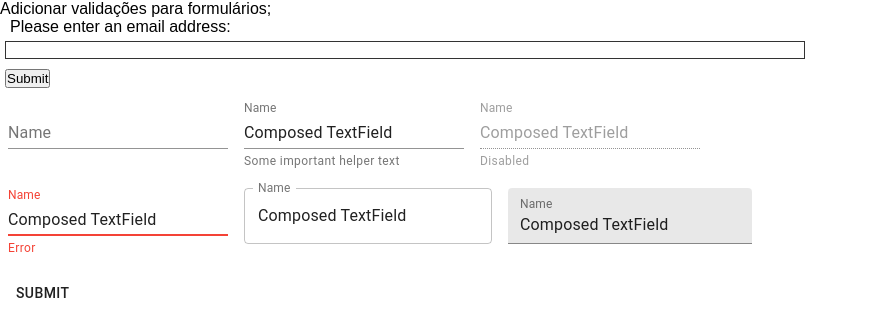
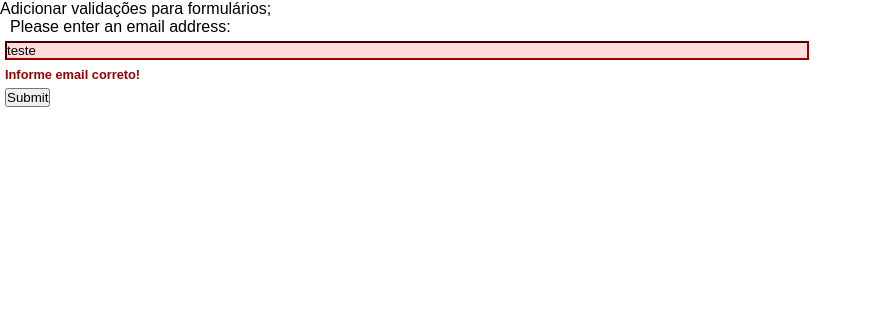
Before and after one commit to olimpiossdx/hooks-customizados, a React (Create React App) app: page / in a window 1280 px wide. Shown: the top 336 px of the page, without its empty margins (0-872 px from the left). Built offline with nearby package versions, Linux system fonts and the light colour scheme.

Commit message:
Adicionando initial validate

```diff
--- a/src/form/inputBase3/index.tsx
+++ b/src/form/inputBase3/index.tsx
@@ -3,10 +3,15 @@ import './styles.css';
 
 const emailRegExp = /(?:[a-z0-9!#$%&'*+/=?^_`{|}~-]+(?:\.[a-z0-9!#$%&'*+/=?^_`{|}~-]+)*|"(?:[\x01-\x08\x0b\x0c\x0e-\x1f\x21\x23-\x5b\x5d-\x7f]|\\[\x01-\x09\x0b\x0c\x0e-\x7f])*")@(?:(?:[a-z0-9](?:[a-z0-9-]*[a-z0-9])?\.)+[a-z0-9](?:[a-z0-9-]*[a-z0-9])?|\[(?:(?:25[0-5]|2[0-4][0-9]|[01]?[0-9][0-9]?)\.){3}(?:25[0-5]|2[0-4][0-9]|[01]?[0-9][0-9]?|[a-z0-9-]*[a-z0-9]:(?:[\x01-\x08\x0b\x0c\x0e-\x1f\x21-\x5a\x53-\x7f]|\\[\x01-\x09\x0b\x0c\x0e-\x7f])+)\])/
 
-function InputField3() {
-  const emailRef = useRef() as React.RefObject<HTMLInputElement>;
+type InputProps = {
+  value?: string;
+};
+
+const InputField3: React.FC<InputProps> = ({
+  value
+}) => {
+  const emailRef = useRef({ defaultValue: value }) as React.RefObject<HTMLInputElement>;
   const formRef = useRef() as React.MutableRefObject<HTMLFormElement>;
-  const error = emailRef;
 
   const handleChange = React.useCallback(function (this: HTMLInputElement, _e: Event) {
     const email = emailRef.current;
@@ -14,19 +19,18 @@ function InputField3() {
 
     if (test) {
       email!.className = 'valid';
-      error!.current!.nextElementSibling!.innerHTML = '';
-      error.current!.nextElementSibling!.className = 'error';
+      emailRef!.current!.nextElementSibling!.innerHTML = '';
+      emailRef.current!.nextElementSibling!.className = 'error';
 
     } else {
       email!.className = 'invalid';
-      error.current!.nextElementSibling!.innerHTML = 'Informe email correto!';
+      emailRef.current!.nextElementSibling!.innerHTML = 'Informe email correto!';
     }
-  }, [error]);
+  }, [emailRef]);
 
   const load = () => {
     const test = emailRef.current!.value.length === 0 || emailRegExp.test(emailRef.current!.value);
     emailRef.current!.className = test ? 'valid' : 'invalid';
-
   };
 
   const handleSubmit = function (event: React.FormEvent<HTMLFormElement>) {
@@ -34,17 +38,32 @@ function InputField3() {
     const email = emailRef.current;
     const test = email?.value.length === 0 || emailRegExp.test(email?.value || '');
 
-    if (!test && email && error.current && error.current.nextElementSibling) {
+    if (!test && email && emailRef.current && emailRef.current.nextElementSibling) {
       email.className = 'invalid';
-      error.current.nextElementSibling.innerHTML = 'Informe email correto!';
-      error.current.nextElementSibling.className = 'error active';
+      emailRef.current.nextElementSibling.innerHTML = 'Informe email correto!';
+      emailRef.current.nextElementSibling.className = 'error active';
       return false;
     } else {
       email!.className = 'valid';
-      error.current!.nextElementSibling!.innerHTML = '';
-      error.current!.nextElementSibling!.className = 'error';
+      emailRef.current!.nextElementSibling!.innerHTML = '';
+      emailRef.current!.nextElementSibling!.className = 'error';
     }
   };
+
+  useEffect(() => {
+    const email = emailRef.current;
+    const test = (email && email.value.length === 0) || emailRegExp.test(email?.value || '');
+
+    if (test) {
+      email!.className = 'valid';
+      emailRef!.current!.nextElementSibling!.innerHTML = '';
+      emailRef.current!.nextElementSibling!.className = 'error';
+
+    } else {
+      email!.className = 'invalid';
+      emailRef.current!.nextElementSibling!.innerHTML = 'Informe email correto!';
+    }
+  }, []);
 
   useEffect(() => {
     emailRef.current?.addEventListener('load', load);
@@ -56,7 +75,7 @@ function InputField3() {
       <p>
         <label htmlFor='mail'>
           <span>Please enter an email address:</span>
-          <input type='text' className='mail' id='mail' name='mail' ref={emailRef} />
+          <input type='text' className='mail' id='mail' name='mail' ref={emailRef} defaultValue={value} />
           <span className='error' aria-live='polite'></span>
         </label>
       </p>
--- a/src/pages/form-validation/index.tsx
+++ b/src/pages/form-validation/index.tsx
@@ -1,17 +1,16 @@
 import React from 'react'
 // import InputField2 from '../../form/InputBase2'
+// import InputField4 from '../../form/inputBase4'
 import InputField3 from '../../form/inputBase3'
-import InputField4 from '../../form/inputBase4'
 
 
 const FormValidation = () => {
-  return (
-    <>
-      Adicionar validações para formulários;
-      <InputField3 />
-      <InputField4 />
-    </>
-  )
+  return (<>
+    Adicionar validações para formulários;
+    <InputField3 value={'teste'} />
+    {/* <InputField4 /> */}
+
+  </>)
 }
 
 export default FormValidation
```
